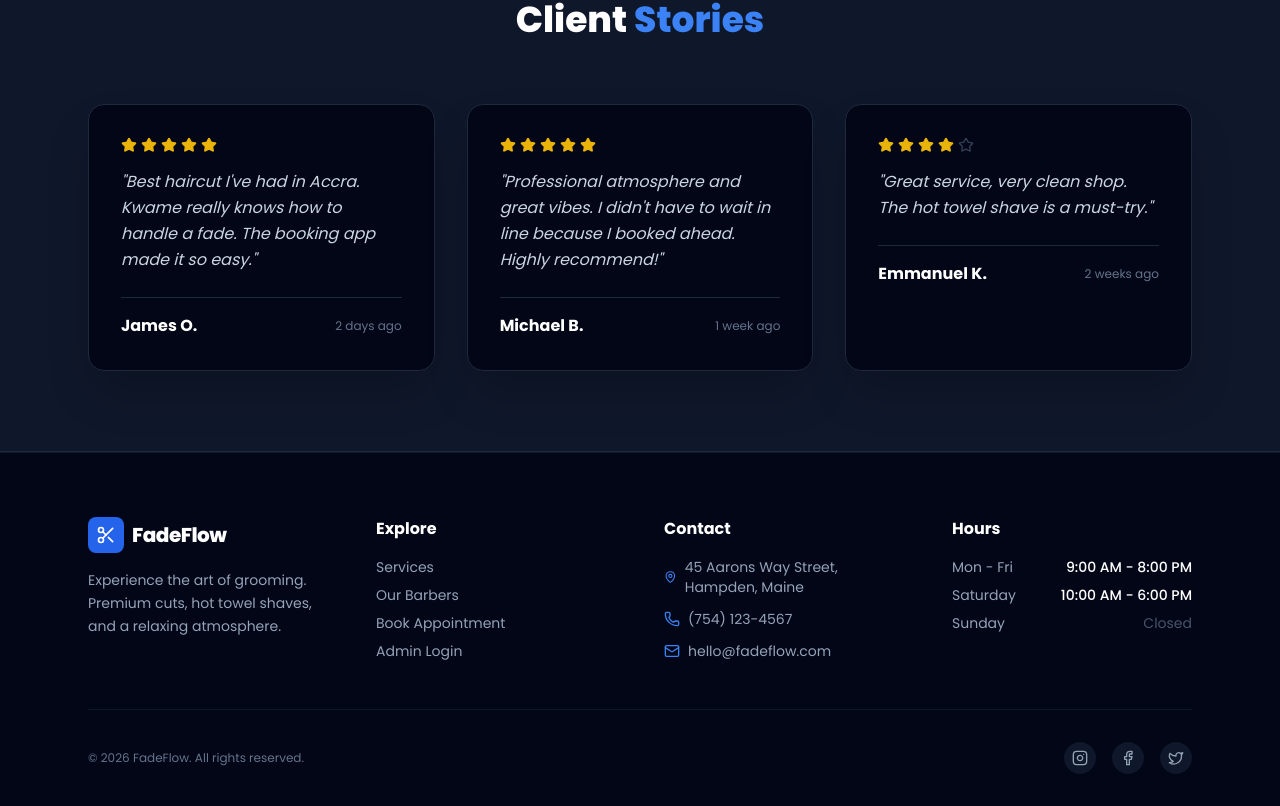
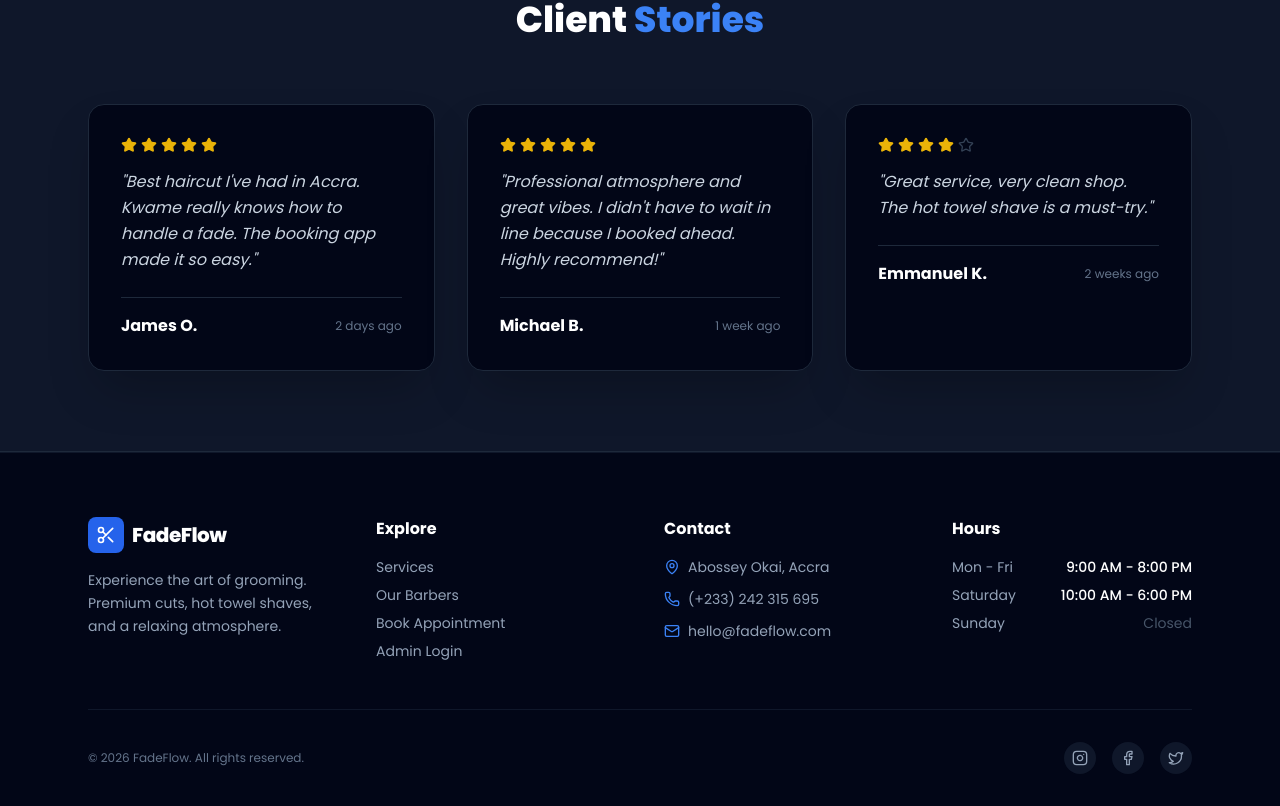
Before and after one commit to Joshtech-netizen/fadeflow-booking-app, a React (Vite) app in the folder fadeflow/: page / in a window 1280 px wide. Shown: the part 1246-2052 px from the top of the page. Built offline with nearby package versions, Linux system fonts and the light colour scheme; no server answers; the database is empty.

Commit message:
feat: update contact information in Footer component

```diff
--- a/fadeflow/src/components/Footer.tsx
+++ b/fadeflow/src/components/Footer.tsx
@@ -39,11 +39,11 @@ export function Footer() {
             <ul className="space-y-3 text-sm text-slate-400">
               <li className="flex items-center gap-2">
                 <MapPin className="w-4 h-4 text-blue-500" />
-                <span>45 Aarons Way Street, Hampden, Maine</span>
+                <span> Abossey Okai, Accra</span>
               </li>
               <li className="flex items-center gap-2">
                 <Phone className="w-4 h-4 text-blue-500" />
-                <span>(754) 123-4567</span>
+                <span>(+233) 242 315 695</span>
               </li>
               <li className="flex items-center gap-2">
                 <Mail className="w-4 h-4 text-blue-500" />
```
